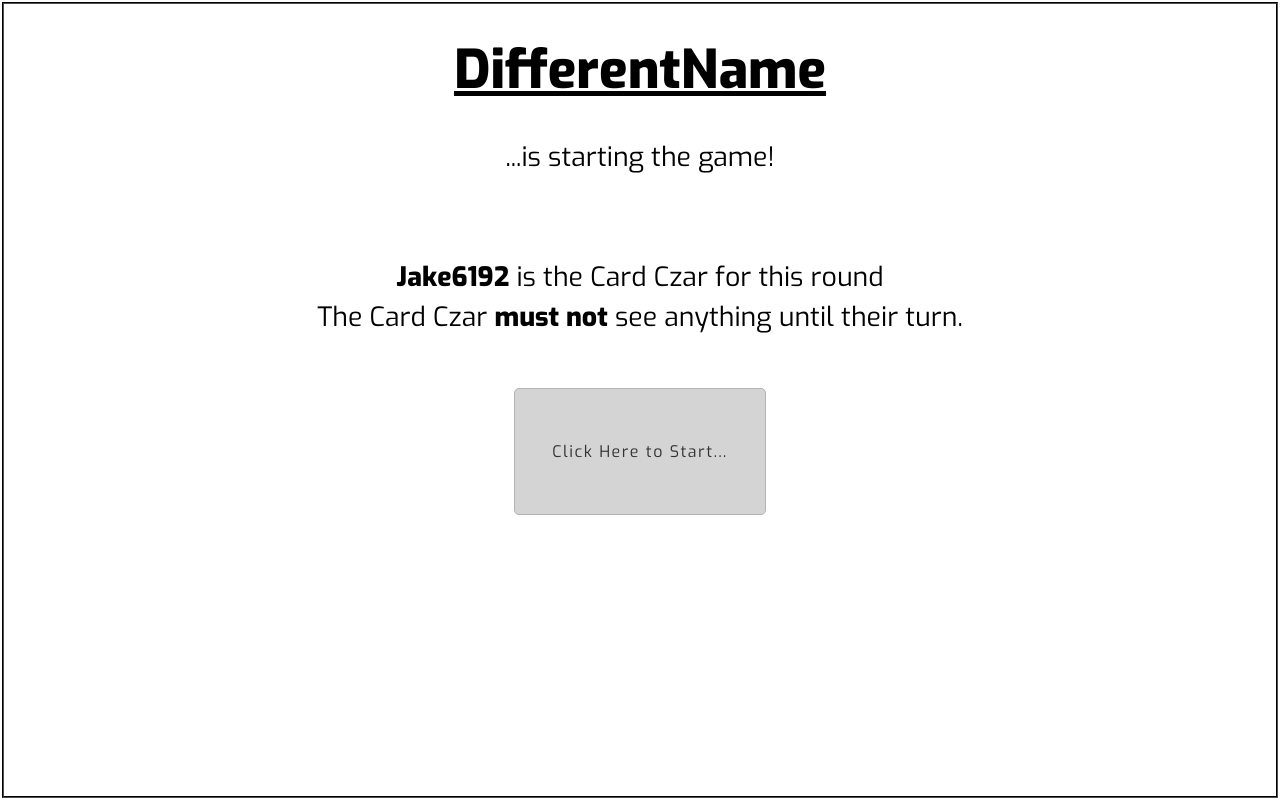
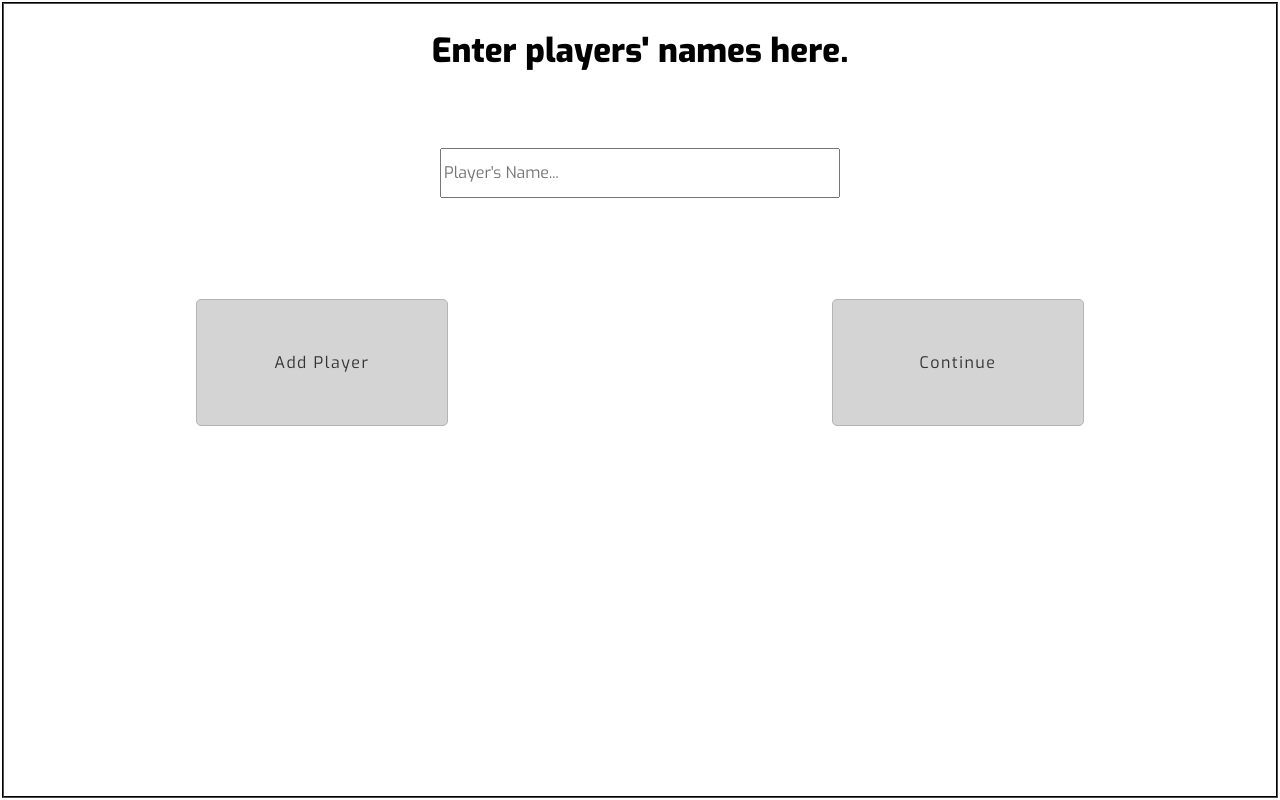
Before and after one commit to jake6192/Cards-Against-Humanity, a PHP site: page / in a window 1280 px wide. Run offline with PHP 8.4, Linux system fonts and the light colour scheme.

Commit message:
Manual player addition now included

```diff
--- a/css/style.css
+++ b/css/style.css
@@ -27,6 +27,32 @@ h1, h2, h3, h4 {
   font-weight: 400;
 }
 
+div#player_entry > h2#player_entry_message {
+  text-align: center;
+  font-size: 25pt;
+  font-weight: 600;
+}
+
+div#player_entry > input#player_entry_name_input {
+  width: 400px;
+  height: 50px;
+  margin: 50px calc(50% - 200px);
+}
+
+div#player_entry > div#player_entry_button_container {
+  display: flex;
+  flex-direction: row;
+}
+
+div#player_entry > ul#player_entry_player_list {
+  position: absolute;
+  top: 10px;
+  left: 25px;
+  margin: 0 !important;
+  padding: 0 !important;
+  list-style: none;
+}
+
 div#player_transition > h1#transition_player_name {
   text-align: center;
   font-size: 40pt;
--- a/index.php
+++ b/index.php
@@ -12,14 +12,32 @@
   <body>
     <div id="main_container">
 
-      <div class="full_window" id="active_player" style="display: none;"></div>
-      <div class="full_window" id="card_czar" style="display: none;"></div>
+      <div class="full_window" id="player_entry">
+        <h2 id="player_entry_message">Enter players' names here.</h2>
+        <input type="text" id="player_entry_name_input" placeholder="Player's Name...">
+        <div id="player_entry_button_container">
+          <div class="button" id="player_entry_add_button" onclick="addPlayer();">Add Player</div>
+          <div class="button" id="player_entry_end_button" onclick="prepareGame();">Continue</div>
+        </div>
+        <ul id="player_entry_player_list" style="display: none;">
+          <span style="font-weight: 600; text-decoration: underline;">
+            Players Ready
+          </span>
+        </ul>
+      </div>
 
-      <div class="full_window" id="player_transition">
+
+      <div class="full_window" id="player_transition" style="display: none;">
         <h1 id="transition_player_name"></h1>
         <h2 id="transition_message"></h2>
         <div class="button" id="transition_button"></div>
       </div>
+
+
+      <div class="full_window" id="active_player" style="display: none;"></div>
+
+
+      <div class="full_window" id="card_czar" style="display: none;"></div>
 
     </div>
 
--- a/js/main.js
+++ b/js/main.js
@@ -1,17 +1,24 @@
 $(document).ready(function() {
-  var player1 = new Player('Jake6192');
-  var player2 = new Player('OtherGuy');
-  var player3 = new Player('DifferentName');
-
-  activePlayer = player3;
-  roundCzar = player1;
+  // var player1 = new Player('Jake6192');
+  // var player2 = new Player('OtherGuy');
+  // var player3 = new Player('DifferentName');
+  // activePlayer = player3;
+  // roundCzar = player1;
 
   listPlayers();
-  prepareGame();
 });
 
 
 function prepareGame() {
+  if(playerList.length < 2) {
+    alert("Not enought players to continue yet!");
+    return;
+  }
+  // Select the player to play the first hand. //
+  activePlayer = playerList[0];
+  // Select the card czar from the remaining players. //
+  roundCzar = playerList[playerList.length - 1];
+
   $('div.full_window').hide();
   $('div#player_transition.full_window').show()
   $('div#player_transition > h1#transition_player_name').html(activePlayer.playerName);
@@ -21,7 +28,22 @@ function prepareGame() {
 
 
 function startGame() {
-  console.log("game is now starting.");
+  alert("This is it.. This is the whole game :)");
+}
+
+
+function addPlayer() {
+  if(playerList.length >= 16) {
+    alert("Maximum players reached!");
+    $(user_input).val('');
+    return;
+  }
+  var user_input = $('div#player_entry > input#player_entry_name_input');
+  if($(user_input).val().length<1)return; // Don't add new player if name if empty. //
+
+  $('div#player_entry > ul#player_entry_player_list').append('<li class="player">'+$(user_input).val()+'</li>').show();
+  new Player($(user_input).val());
+  $(user_input).val('');
 }
 
 
```
